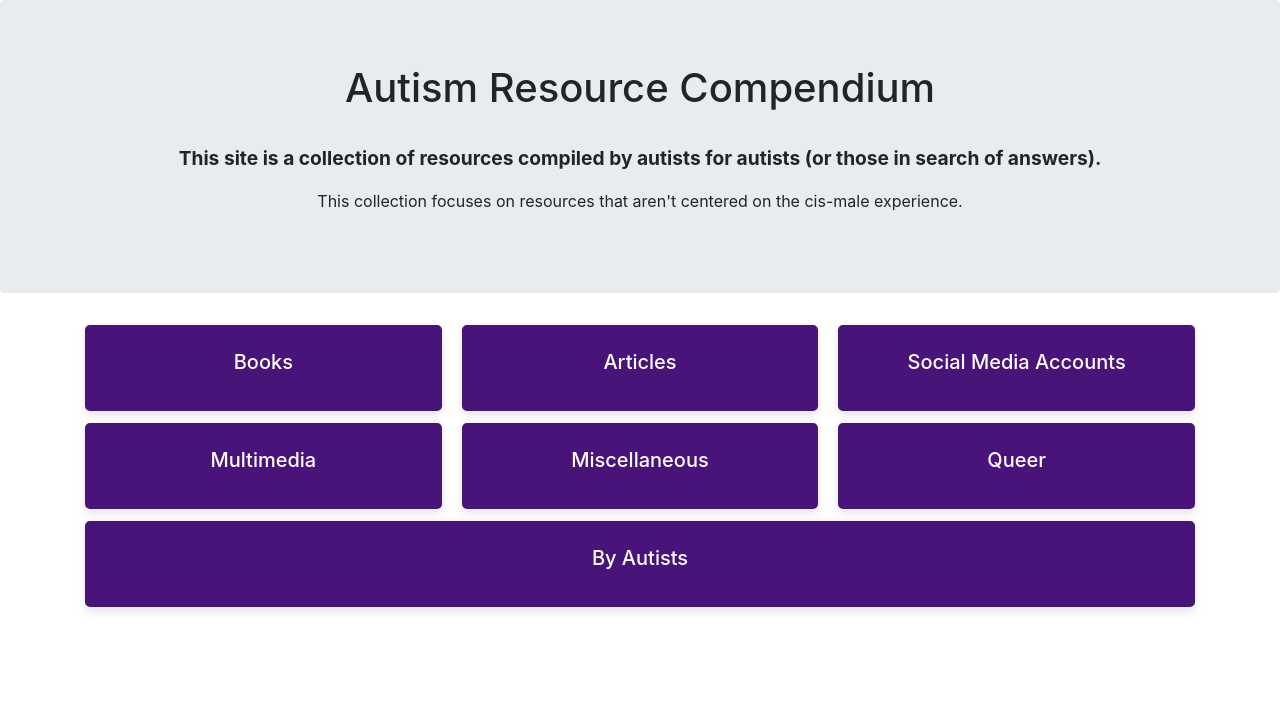
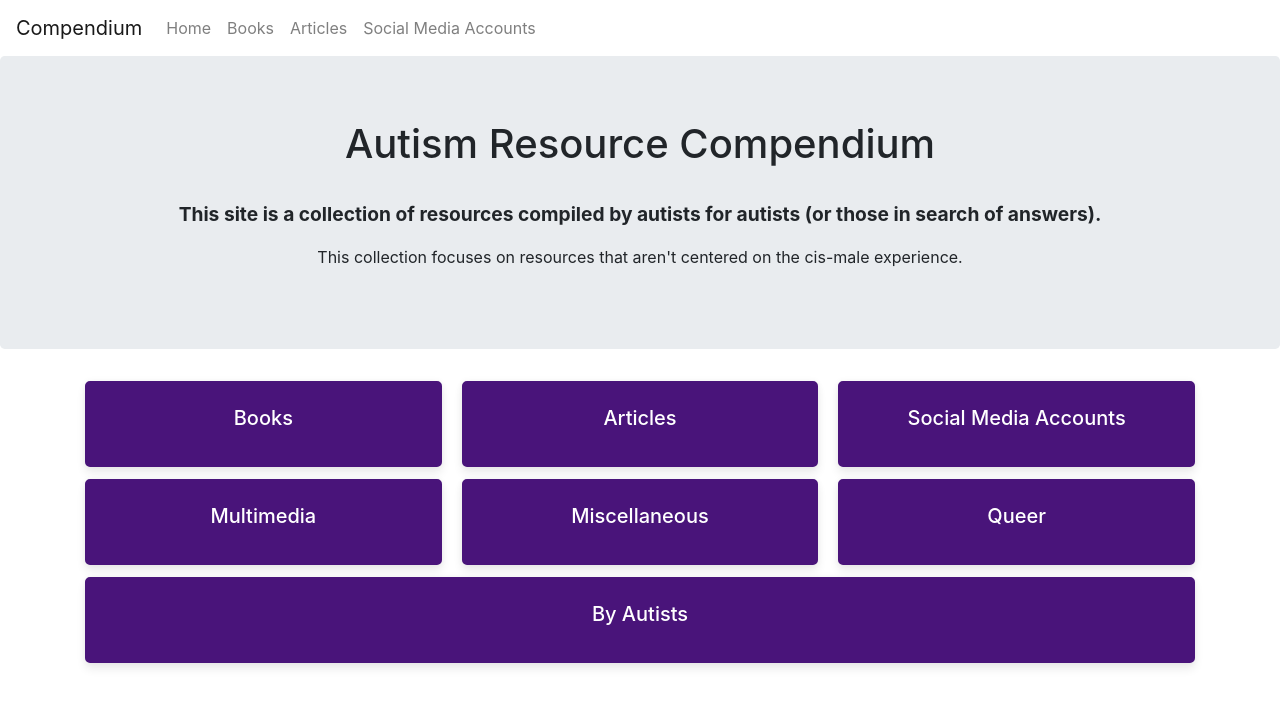
Before and after one commit to saschakala/autism_resource_frontend, a React (Create React App) app: page / in a window 1280 px wide. Shown: the top 706 px of the page. Built offline with nearby package versions, Linux system fonts and the light colour scheme; no server answers.

Commit message:
added navbar component and basic links

```diff
--- /dev/null
+++ b/src/components/NavBar.js
@@ -0,0 +1,21 @@
+import React from 'react';
+import Navbar from 'react-bootstrap/Navbar'
+import Nav from 'react-bootstrap/Nav'
+
+const NavBar = () => {
+    return(
+        <Navbar sticky="top" id="navbar" >
+        <Navbar.Brand href="http://localhost:3001/" id="nav-brand">Compendium</Navbar.Brand>
+        <Nav className="justify-content-end" >
+            <Nav.Link href="http://localhost:3001/" id="nav-text" >Home</Nav.Link>
+            <Nav.Link href="http://localhost:3001/books" id="nav-text" >Books</Nav.Link>
+            <Nav.Link href="http://localhost:3001" id="nav-text" >Articles</Nav.Link>
+            <Nav.Link href="http://localhost:3001" id="nav-text" >Social Media Accounts</Nav.Link>
+        </Nav>
+    </Navbar>
+    )
+
+
+}
+
+export default NavBar
--- a/src/containers/App.js
+++ b/src/containers/App.js
@@ -2,9 +2,7 @@ import React from 'react';
 import {connect} from 'react-redux';
 import {fetchBooks} from '../actions/fetchBooks';
 
-import JumboTron from '../components/JumboTron';
-import SourceThumbnails from '../components/SourceThumbnails';
-import TestComponent from '../components/TestComponent';
+import NavBar from '../components/NavBar';
 
 import BookPage from './BookPage';
 import HomePage from './HomePage';
@@ -24,6 +22,8 @@ componentDidMount() {
   render() {
     return (
         <div className="App">
+          <NavBar/>
+
           <Switch>
             <Route path='/books' render={(routerProps) => <BookPage {...routerProps} books={this.props.books}/>}/>
             <Route exact path="/" component = { HomePage }/>
```
Also changed, not shown: src/components/BookCards.js (+0 -7 lines).
